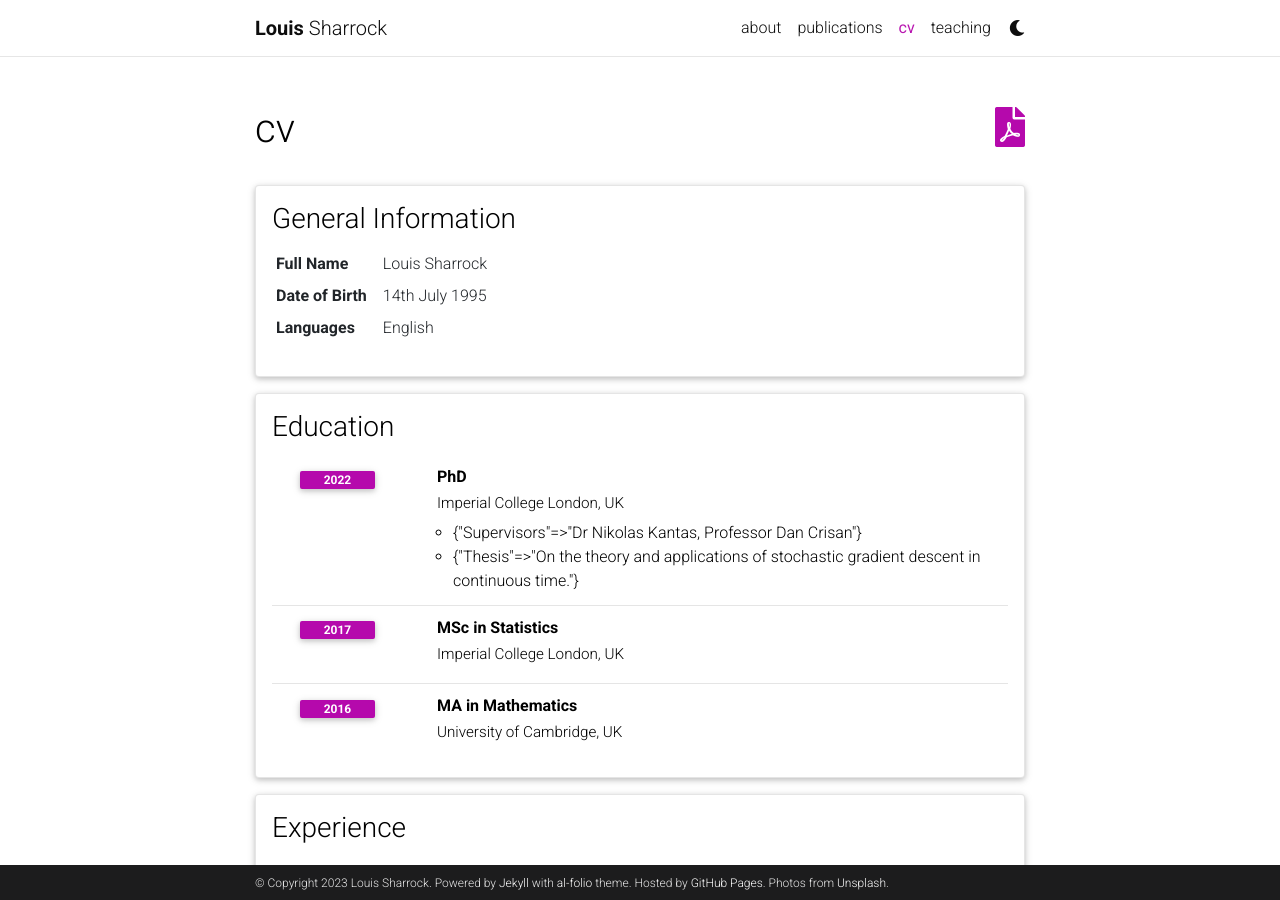
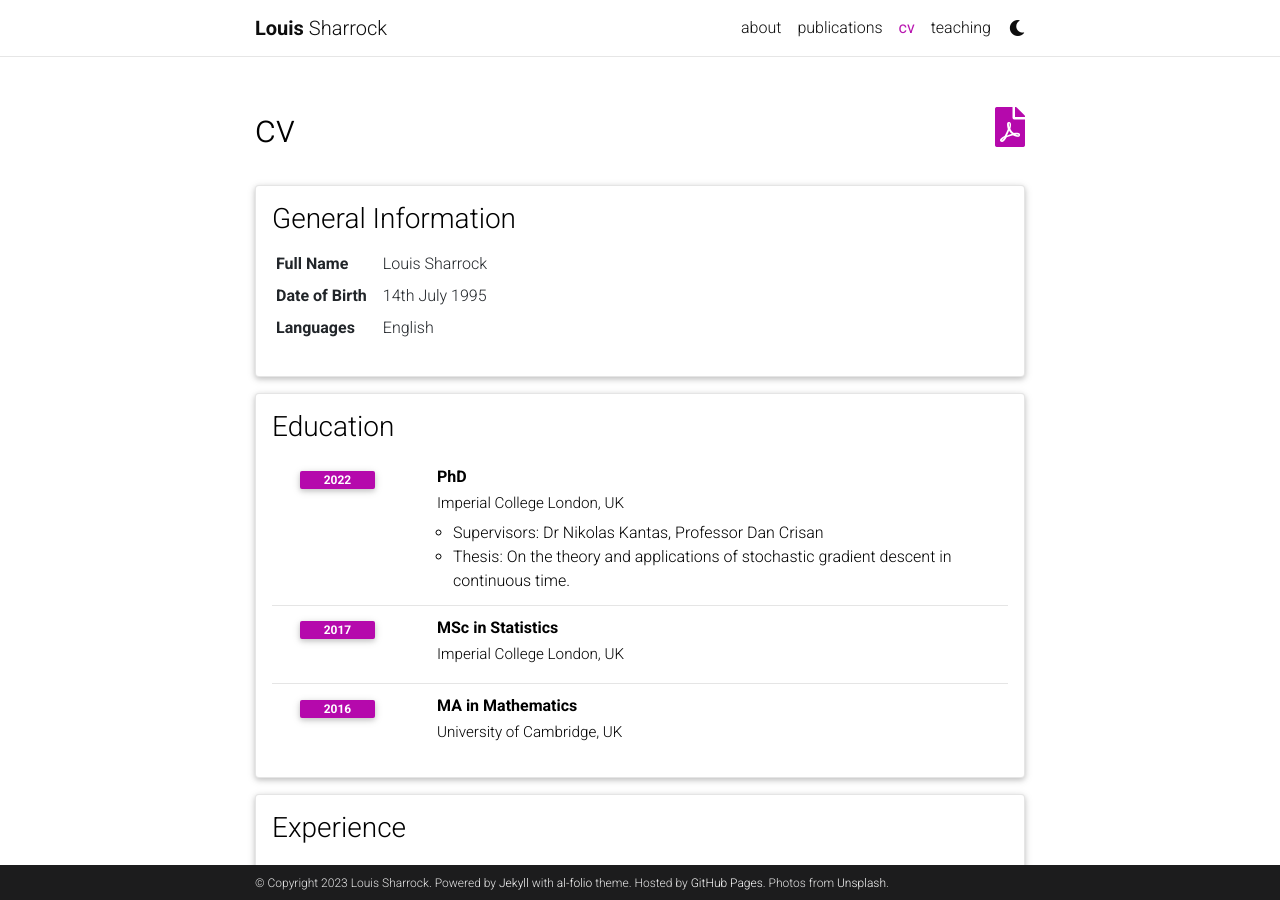
Before and after one commit to louissharrock/louissharrock.github.io, a Jekyll site: the page built from _pages/cv.md, in a window 1280 px wide and 900 px high. Built offline with Jekyll 4.4.1, drawn with Linux system fonts in a browser that asks for light colours; comment, search, counter and statistics services are not loaded; a style sheet for code colours, icons or effects is not loaded; some of the changed lines change nothing that is shown.

Commit message:
Update cv.yml

```diff
--- a/_data/cv.yml
+++ b/_data/cv.yml
@@ -15,8 +15,8 @@
       institution: Imperial College London, UK
       year: 2022
       description:
-        - Supervisors: Dr Nikolas Kantas, Professor Dan Crisan
-        - Thesis: On the theory and applications of stochastic gradient descent in continuous time.
+        - "Supervisors: Dr Nikolas Kantas, Professor Dan Crisan"
+        - "Thesis: On the theory and applications of stochastic gradient descent in continuous time."
     - title: MSc in Statistics
       institution: Imperial College London, UK
       year: 2017
```
